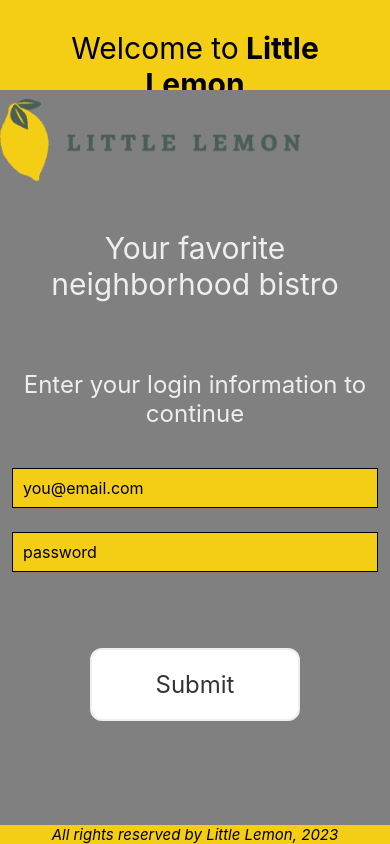
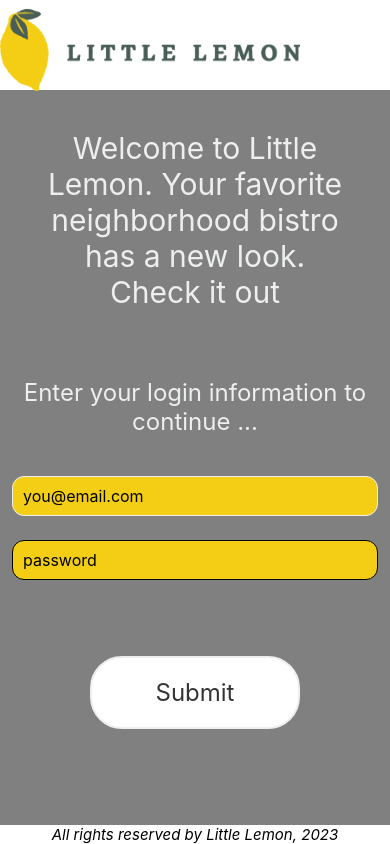
Before and after one commit to andycover/little-lemon-app, a React Native app: screen / in a window 390 px wide. Built offline with nearby package versions, Linux system fonts and the light colour scheme.

Commit message:
changed the header from text to image

```diff
--- a/components/LittleLemonFooter.js
+++ b/components/LittleLemonFooter.js
@@ -20,12 +20,12 @@ const footerStyles = StyleSheet.create({
       left: 0,
       right: 0,
       //height: 30, // you can adjust the height as needed
-      backgroundColor: '#F4CE14',
+      backgroundColor: 'white',
     },
     footerText: {
       //padding: 20,
       fontSize: 15, color: 'black',
-      fontStyle: 'italic'
+      fontStyle: 'italic',
     }
   }
 );
--- a/components/LittleLemonHeader.js
+++ b/components/LittleLemonHeader.js
@@ -1,16 +1,16 @@
 import * as React from 'react';
-import { StyleSheet, View, Text } from 'react-native';
+import { StyleSheet, View, Text, Image } from 'react-native';
 
 export default function LittleLemonHeader() {
   return (
     <View style={headerStyles.container}>
-        <Text
-          style={headerStyles.headerText}
-          numberOfLines={3}
-          >
-          Welcome to
-          <Text style={headerStyles.innerText}> Little Lemon</Text>
-        </Text>
+      <Image
+        style={headerStyles.logo}
+        resizeMode='contain'
+        source={require('../img/littleLemonHeader.png')}
+        accessible={true}
+        accessibilityLabel="Little Lemon Logo"
+      />
     </View>
   );
 }
@@ -18,7 +18,7 @@ export default function LittleLemonHeader() {
 const headerStyles = StyleSheet.create({
   container: {
     flex: 0.12,
-      backgroundColor: '#F4CE14',
+    backgroundColor: 'white',
   },
   headerText: {
     padding: 30,
@@ -29,28 +29,9 @@ export default function LittleLemonHeader() {
   innerText: {
     fontWeight: 'bold',
   },
+  logo: {
+    height: 100,
+    width: 300,
+    resizeMode: 'contain',
+}
 });
-
-
-/* const styles = StyleSheet.create({
-    topView: {
-      //height: 50,
-      //width: '100%',
-      borderBottomWidth: 5,
-      borderBottomColor: '#eee',
-
-      flex: 0.2,
-      alignItems: 'center',
-      justifyContent: 'center',
-      backgroundColor: '#F4CE14',
-    },
-  },
-  {
-    headerText: {
-      //padding: 20,
-      fontSize: 40,
-      //color: 'black',
-
-    },
-  },
-); */
--- a/components/LoginScreen.js
+++ b/components/LoginScreen.js
@@ -8,18 +8,15 @@ export default function LoginScreen() {
 
     return (
         <ScrollView style={styles.container}>
-            <Image
-                style={styles.logo}
-                resizeMode='contain'
-                source={require('../img/littleLemonHeader.png')}
-            />
             {!login && (
                 <>
                     <Text style={styles.headerText}>
-                        Your favorite neighborhood bistro
+                        Welcome to Little Lemon.
+                        Your favorite neighborhood bistro has a new look.
+                        Check it out
                     </Text>
                     <Text style={styles.regularText}>
-                        Enter your login information to continue
+                        Enter your login information to continue ...
                     </Text>
                     <TextInput
                         style={styles.emailInput}
@@ -48,8 +45,8 @@ export default function LoginScreen() {
                         Your favorite neighborhood bistro
                     </Text>
                     <Text style={styles.regularText}>
-                        Dear {email}, a warm welcome from the Little Lemon family.
-                        You are logged in successfully!
+                        Dear {email === ''?'Guest': email}, a warm welcome from the Little Lemon family.
+                        You have logged in successfully
                     </Text>
                 </>
             )}
@@ -91,8 +88,9 @@ const styles = StyleSheet.create(
             borderWidth: 1,
             padding: 10,
             fontSize: 16,
-            borderColor: 'EDEFEE',
+            borderColor: '#EDEFEE',
             backgroundColor: '#F4CE14',
+            borderRadius: 12,
         },
         passwordInput: {
             height: 40,
@@ -101,6 +99,7 @@ const styles = StyleSheet.create(
             padding: 10,
             fontSize: 16,
             backgroundColor: '#F4CE14',
+            borderRadius: 12,
         },
         button: {
             padding: 20,
@@ -109,17 +108,12 @@ const styles = StyleSheet.create(
             backgroundColor: 'white',
             borderColor: '#EDEFEE',
             borderWidth: 2,
-            borderRadius: 12,
+            borderRadius: 32,
         },
         buttonText: {
             color: '#333333',
             textAlign: 'center',
             fontSize: 24,
         },
-        logo: {
-            height: 100,
-            width: 300,
-            resizeMode: 'contain',
-        }
     }
 );
```
Lines whose indentation alone changed are shown as unchanged.
